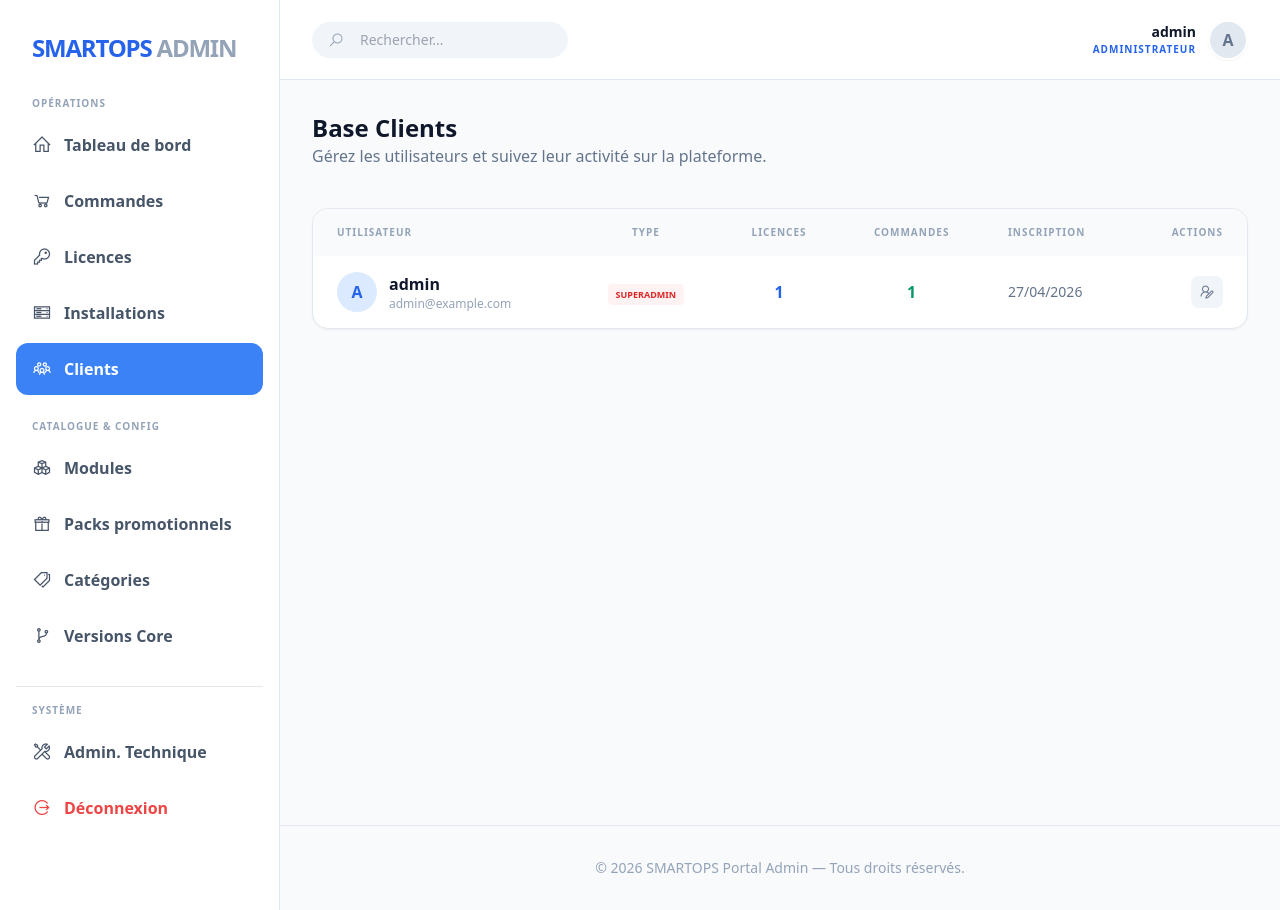
After one commit to mouedarbi/SMARTOPS_PORTAL, a Django app: page /fr/backoffice/users/ in a window 1280 px wide. The commit adds this page. Run offline with Django 5.2, Linux system fonts and the light colour scheme; a user stored in the database is signed in; data comes from the database, SQL or seed files in the repository; some libraries are stand-ins or nearby versions.

Commit message:
Refonte Etape 9 : Implémentation du CRM client complet dans le Backoffice. Intégration des vues de détail (parc licences, commandes, installations) et du cycle CRUD utilisateur.

```diff
--- a/app/backoffice/urls.py
+++ b/app/backoffice/urls.py
@@ -39,7 +39,11 @@ urlpatterns = [
     path('bundles/<int:pk>/edit/', views.bundle_edit, name='bundle_edit'),
     path('bundles/<int:pk>/delete/', views.bundle_delete, name='bundle_delete'),
 
-    # Monitoring
+    # Monitoring & Clients
+    path('users/', views.user_list, name='user_list'),
+    path('users/<int:pk>/', views.user_detail, name='user_detail'),
+    path('users/<int:pk>/edit/', views.user_edit, name='user_edit'),
+    path('users/<int:pk>/delete/', views.user_delete, name='user_delete'),
     path('licenses/', views.license_list, name='license_list'),
     path('installations/', views.installation_list, name='installation_list'),
 ]
--- a/app/backoffice/views.py
+++ b/app/backoffice/views.py
@@ -17,7 +17,7 @@ from django.db.models import Sum, Count, Q
 from payments.models import Order, OrderItem
 from licensing.models import License, Installation
 from catalog.models import Module, ModuleBundle, Category, ModuleVersion, CoreVersion
-from .forms import ModuleForm, CategoryForm, ModuleBundleForm, ModuleVersionForm, CoreVersionForm
+from .forms import ModuleForm, CategoryForm, ModuleBundleForm, ModuleVersionForm, CoreVersionForm, UserEditForm
 from django.contrib.auth import get_user_model
 
 User = get_user_model()
@@ -304,3 +304,65 @@ def core_version_delete(request, pk):
         messages.warning(request, "Version Core supprimée.")
         return redirect('backoffice:core_version_list')
     return render(request, 'backoffice/core_version_confirm_delete.html', {'v': v, 'admin_name': request.user.username})
+
+# --- GESTION DES UTILISATEURS / CLIENTS ---
+
+@user_passes_test(is_admin)
+def user_list(request):
+    """Affiche la liste des clients et leurs statistiques."""
+    users = User.objects.all().annotate(
+        license_count=Count('licenses', distinct=True),
+        order_count=Count('orders', distinct=True)
+    ).order_by('-date_joined')
+
+    return render(request, 'backoffice/user_list.html', {
+        'users': users,
+        'admin_name': request.user.username
+    })
+
+@user_passes_test(is_admin)
+def user_edit(request, pk):
+    """Vue pour modifier un utilisateur/client."""
+    u = get_object_or_404(User, pk=pk)
+    if request.method == 'POST':
+        form = UserEditForm(request.POST, instance=u)
+        if form.is_valid():
+            form.save()
+            messages.success(request, f"L'utilisateur '{u.username}' a été mis à jour.")
+            return redirect('backoffice:user_list')
+    else:
+        form = UserEditForm(instance=u)
+    return render(request, 'backoffice/user_form.html', {'form': form, 'u': u, 'title': "Modifier Client", 'admin_name': request.user.username})
+
+@user_passes_test(is_admin)
+def user_delete(request, pk):
+    """Vue pour supprimer un utilisateur."""
+    u = get_object_or_404(User, pk=pk)
+    if request.method == 'POST':
+        name = u.username
+        u.delete()
+        messages.warning(request, f"L'utilisateur '{name}' a été supprimé.")
+        return redirect('backoffice:user_list')
+    return render(request, 'backoffice/user_confirm_delete.html', {'u': u, 'admin_name': request.user.username})
+
+@user_passes_test(is_admin)
+def user_detail(request, pk):
+    """Vue détaillée d'un client avec tout son historique."""
+    u = get_object_or_404(User, pk=pk)
+
+    # Récupération des données liées
+    orders = Order.objects.filter(user=u).order_by('-created_at')
+    licenses = License.objects.filter(user=u).select_related('module').order_by('-created_at')
+    installations = Installation.objects.filter(user=u).prefetch_related('licenses__module').order_by('-last_sync')
+
+    # Statistiques rapides
+    total_spent = orders.filter(status='completed').aggregate(Sum('total_amount'))['total_amount__sum'] or 0
+
+    return render(request, 'backoffice/user_detail.html', {
+        'u': u,
+        'orders': orders,
+        'licenses': licenses,
+        'installations': installations,
+        'total_spent': total_spent,
+        'admin_name': request.user.username
+    })
--- a/app/templates/backoffice/base_backoffice.html
+++ b/app/templates/backoffice/base_backoffice.html
@@ -28,35 +28,13 @@
             </div>
 
             <nav class="px-4 pb-4">
-                <ul class="space-y-1">
+                <!-- SECTION : OPÉRATIONS -->
+                <div class="px-4 mb-2 text-[10px] uppercase tracking-widest text-slate-400 font-black">Opérations</div>
+                <ul class="space-y-1 mb-6">
                     <li>
                         <a href="{% url 'backoffice:index' %}" class="flex items-center gap-3 px-4 py-3 text-slate-600 rounded-xl hover:bg-blue-50 hover:text-blue-600 transition group {% if request.resolver_match.url_name == 'index' %}sidebar-active{% endif %}">
                             <i class="las la-home text-xl"></i>
                             <span class="font-bold">Tableau de bord</span>
-                        </a>
-                    </li>
-                    <li>
-                        <a href="{% url 'backoffice:module_list' %}" class="flex items-center gap-3 px-4 py-3 text-slate-600 rounded-xl hover:bg-blue-50 hover:text-blue-600 transition {% if request.resolver_match.url_name == 'module_list' %}sidebar-active{% endif %}">
-                            <i class="las la-cubes text-xl"></i>
-                            <span class="font-bold">Gestion des Modules</span>
-                        </a>
-                    </li>
-                    <li>
-                        <a href="{% url 'backoffice:category_list' %}" class="flex items-center gap-3 px-4 py-3 text-slate-600 rounded-xl hover:bg-blue-50 hover:text-blue-600 transition {% if request.resolver_match.url_name == 'category_list' %}sidebar-active{% endif %}">
-                            <i class="las la-tags text-xl"></i>
-                            <span class="font-bold">Gestion des Catégories</span>
-                        </a>
-                    </li>
-                    <li>
-                        <a href="{% url 'backoffice:core_version_list' %}" class="flex items-center gap-3 px-4 py-3 text-slate-600 rounded-xl hover:bg-blue-50 hover:text-blue-600 transition {% if request.resolver_match.url_name == 'core_version_list' %}sidebar-active{% endif %}">
-                            <i class="las la-code-branch text-xl"></i>
-                            <span class="font-bold">Gestion des Versions Core</span>
-                        </a>
-                    </li>
-                    <li>
-                        <a href="{% url 'backoffice:bundle_list' %}" class="flex items-center gap-3 px-4 py-3 text-slate-600 rounded-xl hover:bg-blue-50 hover:text-blue-600 transition {% if request.resolver_match.url_name == 'bundle_list' %}sidebar-active{% endif %}">
-                            <i class="las la-gift text-xl"></i>
-                            <span class="font-bold">Gestion des Packs</span>
                         </a>
                     </li>
                     <li>
@@ -78,19 +56,53 @@
                         </a>
                     </li>
                     <li>
-                        <a href="#" class="flex items-center gap-3 px-4 py-3 text-slate-600 rounded-xl hover:bg-blue-50 hover:text-blue-600 transition border-t mt-4 pt-4">
+                        <a href="{% url 'backoffice:user_list' %}" class="flex items-center gap-3 px-4 py-3 text-slate-600 rounded-xl hover:bg-blue-50 hover:text-blue-600 transition {% if request.resolver_match.url_name == 'user_list' %}sidebar-active{% endif %}">
                             <i class="las la-users text-xl"></i>
                             <span class="font-bold">Clients</span>
                         </a>
                     </li>
+                </ul>
+
+                <!-- SECTION : CATALOGUE -->
+                <div class="px-4 mb-2 text-[10px] uppercase tracking-widest text-slate-400 font-black">Catalogue & Config</div>
+                <ul class="space-y-1 mb-6">
+                    <li>
+                        <a href="{% url 'backoffice:module_list' %}" class="flex items-center gap-3 px-4 py-3 text-slate-600 rounded-xl hover:bg-blue-50 hover:text-blue-600 transition {% if request.resolver_match.url_name == 'module_list' %}sidebar-active{% endif %}">
+                            <i class="las la-cubes text-xl"></i>
+                            <span class="font-bold">Modules</span>
+                        </a>
+                    </li>
+                    <li>
+                        <a href="{% url 'backoffice:bundle_list' %}" class="flex items-center gap-3 px-4 py-3 text-slate-600 rounded-xl hover:bg-blue-50 hover:text-blue-600 transition {% if request.resolver_match.url_name == 'bundle_list' %}sidebar-active{% endif %}">
+                            <i class="las la-gift text-xl"></i>
+                            <span class="font-bold">Packs promotionnels</span>
+                        </a>
+                    </li>
+                    <li>
+                        <a href="{% url 'backoffice:category_list' %}" class="flex items-center gap-3 px-4 py-3 text-slate-600 rounded-xl hover:bg-blue-50 hover:text-blue-600 transition {% if request.resolver_match.url_name == 'category_list' %}sidebar-active{% endif %}">
+                            <i class="las la-tags text-xl"></i>
+                            <span class="font-bold">Catégories</span>
+                        </a>
+                    </li>
+                    <li>
+                        <a href="{% url 'backoffice:core_version_list' %}" class="flex items-center gap-3 px-4 py-3 text-slate-600 rounded-xl hover:bg-blue-50 hover:text-blue-600 transition {% if request.resolver_match.url_name == 'core_version_list' %}sidebar-active{% endif %}">
+                            <i class="las la-code-branch text-xl"></i>
+                            <span class="font-bold">Versions Core</span>
+                        </a>
+                    </li>
+                </ul>
+
+                <!-- SECTION : SYSTÈME -->
+                <div class="px-4 mb-2 text-[10px] uppercase tracking-widest text-slate-400 font-black border-t pt-4">Système</div>
+                <ul class="space-y-1">
                     <li>
                         <a href="/django-admin/" target="_blank" class="flex items-center gap-3 px-4 py-3 text-slate-600 rounded-xl hover:bg-blue-50 hover:text-blue-600 transition">
                             <i class="las la-tools text-xl"></i>
-                            <span class="font-bold">Administration Technique</span>
+                            <span class="font-bold">Admin. Technique</span>
                         </a>
                     </li>
                     <li>
-                        <a href="{% url 'account_logout' %}" class="flex items-center gap-3 px-4 py-3 text-red-500 rounded-xl hover:bg-red-50 transition mt-10">
+                        <a href="{% url 'account_logout' %}" class="flex items-center gap-3 px-4 py-3 text-red-500 rounded-xl hover:bg-red-50 transition">
                             <i class="las la-sign-out-alt text-xl"></i>
                             <span class="font-bold">Déconnexion</span>
                         </a>
--- /dev/null
+++ b/app/templates/backoffice/user_list.html
@@ -0,0 +1,78 @@
+{% extends "backoffice/base_backoffice.html" %}
+
+{% block title %}Gestion des Clients - SMARTOPS Admin{% endblock %}
+
+{% block content %}
+<div class="mb-10 flex justify-between items-center">
+    <div>
+        <h2 class="text-2xl font-black text-slate-900">Base Clients</h2>
+        <p class="text-slate-500">Gérez les utilisateurs et suivez leur activité sur la plateforme.</p>
+    </div>
+</div>
+
+<div class="bg-white rounded-2xl border border-slate-200 shadow-sm overflow-hidden">
+    <div class="overflow-x-auto">
+        <table class="w-full text-left">
+            <thead>
+                <tr class="bg-slate-50 text-[10px] uppercase tracking-widest text-slate-400 font-black">
+                    <th class="px-6 py-4">Utilisateur</th>
+                    <th class="px-6 py-4 text-center">Type</th>
+                    <th class="px-6 py-4 text-center">Licences</th>
+                    <th class="px-6 py-4 text-center">Commandes</th>
+                    <th class="px-6 py-4">Inscription</th>
+                    <th class="px-6 py-4 text-right">Actions</th>
+                </tr>
+            </thead>
+            <tbody class="divide-y divide-slate-100">
+                {% for u in users %}
+                <tr class="hover:bg-slate-50 transition">
+                    <td class="px-6 py-4">
+                        <div class="flex items-center gap-3">
+                            <div class="h-10 w-10 rounded-full bg-blue-100 text-blue-600 flex items-center justify-center font-bold">
+                                {{ u.username|slice:":1"|upper }}
+                            </div>
+                            <div>
+                                <a href="{% url 'backoffice:user_detail' u.id %}" class="font-bold text-slate-900 hover:text-blue-600 transition">{{ u.username }}</a>
+                                <p class="text-xs text-slate-400">{{ u.email }}</p>
+                            </div>
+                        </div>
+                    </td>
+                    <td class="px-6 py-4 text-center">
+                        {% if u.is_superuser %}
+                            <span class="px-2 py-1 bg-red-50 text-red-600 rounded text-[9px] font-black uppercase">Superadmin</span>
+                        {% elif u.is_staff %}
+                            <span class="px-2 py-1 bg-orange-50 text-orange-600 rounded text-[9px] font-black uppercase">Staff</span>
+                        {% else %}
+                            <span class="px-2 py-1 bg-blue-50 text-blue-600 rounded text-[9px] font-black uppercase">Client</span>
+                        {% endif %}
+                    </td>
+                    <td class="px-6 py-4 text-center">
+                        <span class="font-bold {% if u.license_count > 0 %}text-blue-600{% else %}text-slate-300{% endif %}">
+                            {{ u.license_count }}
+                        </span>
+                    </td>
+                    <td class="px-6 py-4 text-center">
+                        <span class="font-bold {% if u.order_count > 0 %}text-emerald-600{% else %}text-slate-300{% endif %}">
+                            {{ u.order_count }}
+                        </span>
+                    </td>
+                    <td class="px-6 py-4 text-slate-500 text-sm">
+                        {{ u.date_joined|date:"d/m/Y" }}
+                    </td>
+                    <td class="px-6 py-4 text-right space-x-1">
+                        <a href="{% url 'backoffice:user_edit' u.id %}" class="inline-flex h-8 w-8 rounded-lg bg-slate-100 text-slate-500 hover:bg-blue-600 hover:text-white transition items-center justify-center" title="Modifier le client">
+                            <i class="las la-user-edit"></i>
+                        </a>
+                        {% if not u.is_superuser %}
+                        <a href="{% url 'backoffice:user_delete' u.id %}" class="inline-flex h-8 w-8 rounded-lg bg-slate-100 text-slate-500 hover:bg-red-600 hover:text-white transition items-center justify-center" title="Supprimer">
+                            <i class="las la-trash"></i>
+                        </a>
+                        {% endif %}
+                    </td>
+                </tr>
+                {% endfor %}
+            </tbody>
+        </table>
+    </div>
+</div>
+{% endblock %}
```
Also changed, not shown: app/backoffice/forms.py (+15 -0 lines), app/templates/backoffice/user_confirm_delete.html (added, +26 -0 lines), app/templates/backoffice/user_detail.html (added, +182 -0 lines), app/templates/backoffice/user_form.html (added, +57 -0 lines).
